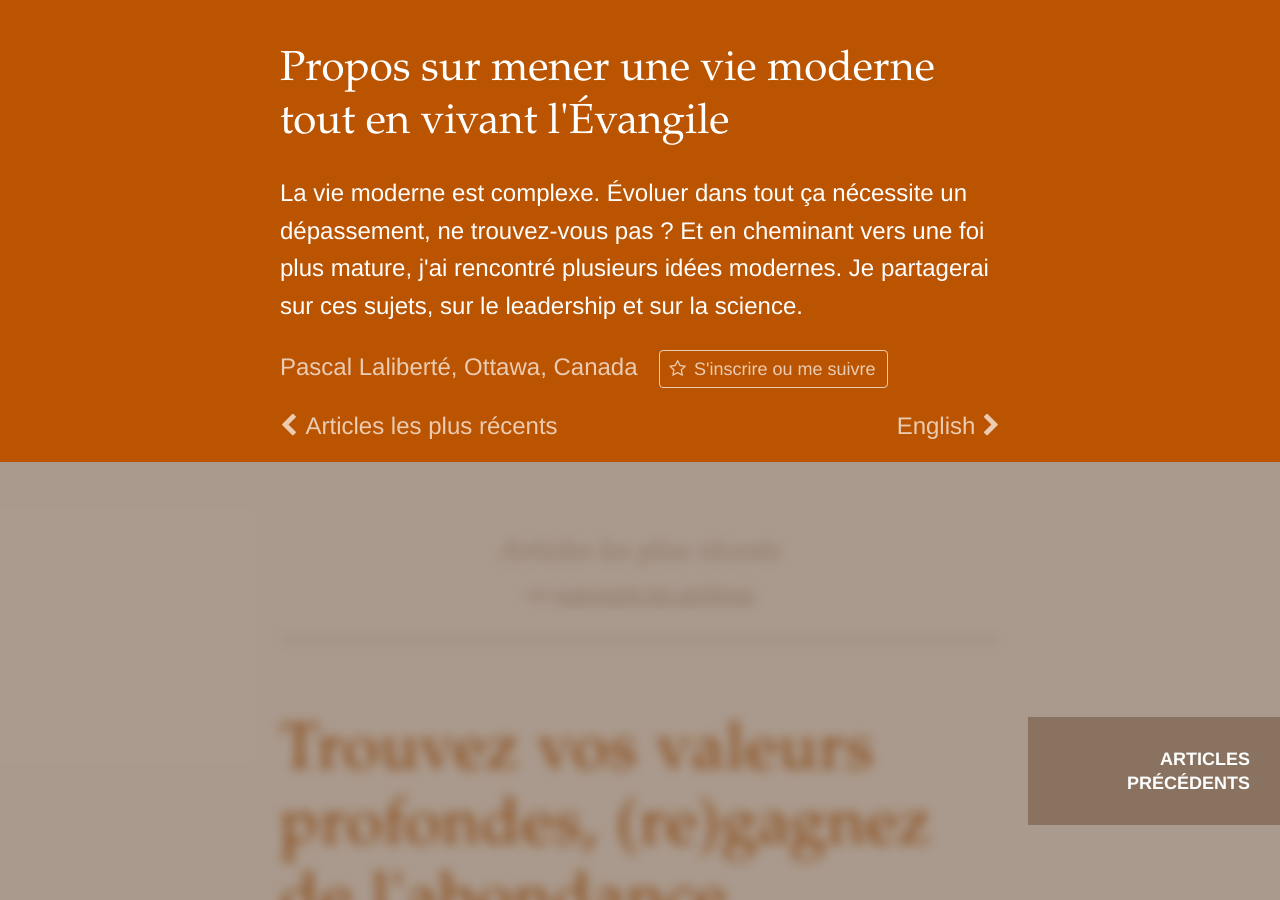
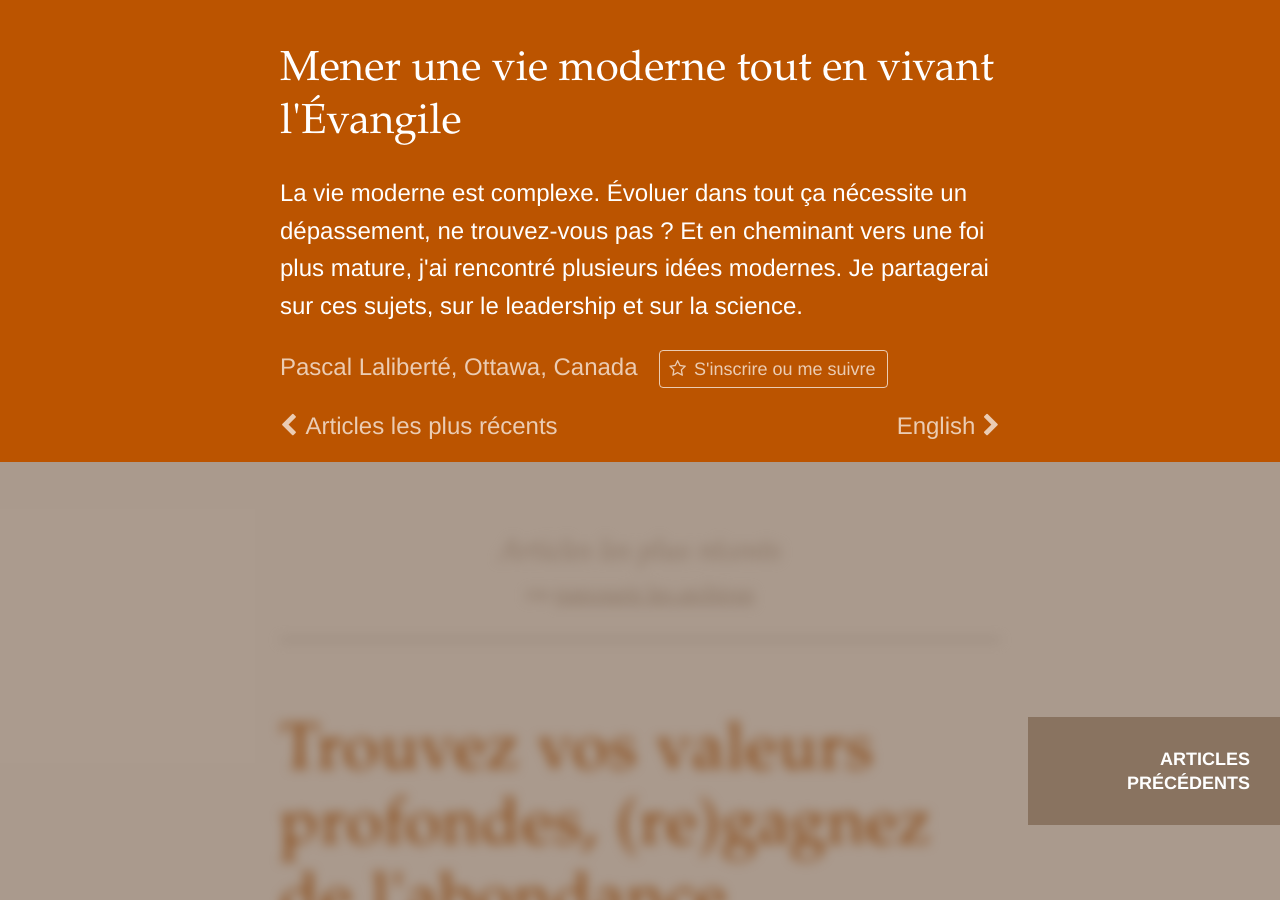
Before and after one commit to pascallaliberte/par.pascallaliberte.me, a Jekyll site: the page built from index.html, in a window 1280 px wide and 900 px high. Built offline with Jekyll 4.4.1, drawn with Linux system fonts in a browser that asks for light colours; nearby versions of some CDN libraries; the list of posts is cut into pages by our own code.

Commit message:
Supprimé "Propos sur" du titre du blogue

```diff
--- a/_config.yml
+++ b/_config.yml
@@ -1,4 +1,4 @@
-name: Propos sur mener une vie moderne tout en vivant l'Évangile
+name: Mener une vie moderne tout en vivant l'Évangile
 author: Pascal Laliberté
 url: http://par.pascallaliberte.me
 lang: fr
```
